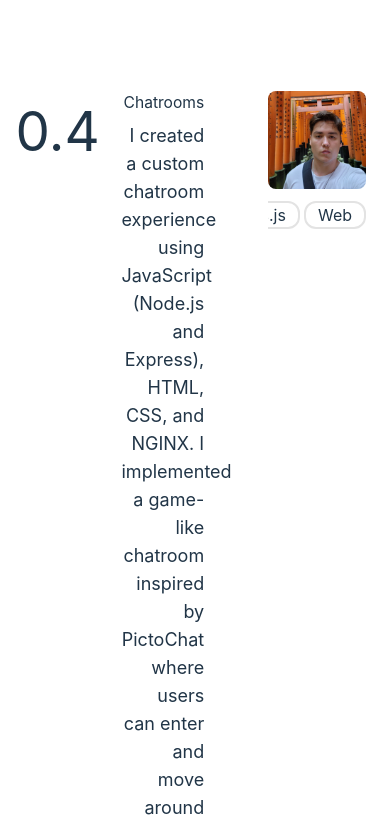
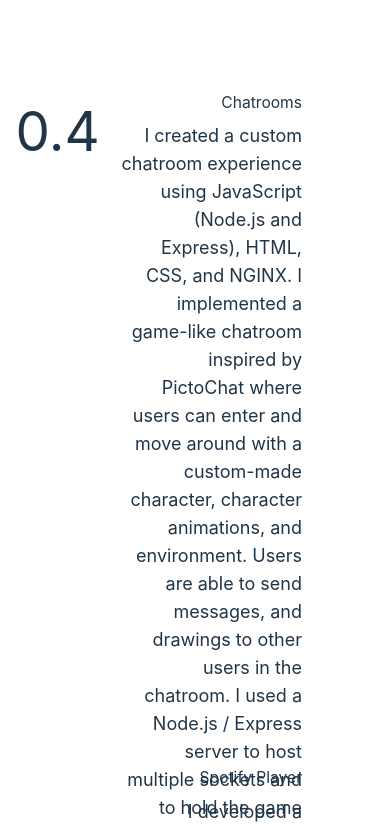
Before and after one commit to bhnord/portfolio_v2, a React (Vite) app: page / in a window 390 px wide. Shown: the part 949-1773 px from the top of the page. Built offline with nearby package versions, Linux system fonts and the light colour scheme.

Commit message:
made projects responsive

```diff
--- a/src/components/Project.tsx
+++ b/src/components/Project.tsx
@@ -17,14 +17,14 @@ export default function Project({
   //TODO: fix font sizes
   return (
     <>
-      <div className="h-[100vh] px-6 grid grid-cols-5 justify-end">
-        <div className="text-right col-span-3">
+      <div className="md:h-[100vh] h-[80vh] px-6 grid grid-cols-5 justify-end">
+        <div className="text-right md:col-span-3 col-span-5">
           <div className="mr-16">
             <h3 className="text-[4vw]">{title}</h3>
             <p className="text-lg mt-2">{description}</p>
           </div>
         </div>
-        <div className="col-span-2 overflow-hidden align">
+        <div className="md:col-span-2 md:block hidden overflow-hidden align ">
           <img className="block rounded-lg m-auto mr-0" src={img} width={500} />
           <div className="flex mt-3 justify-end">
             {skills.map((skill) => (
```
